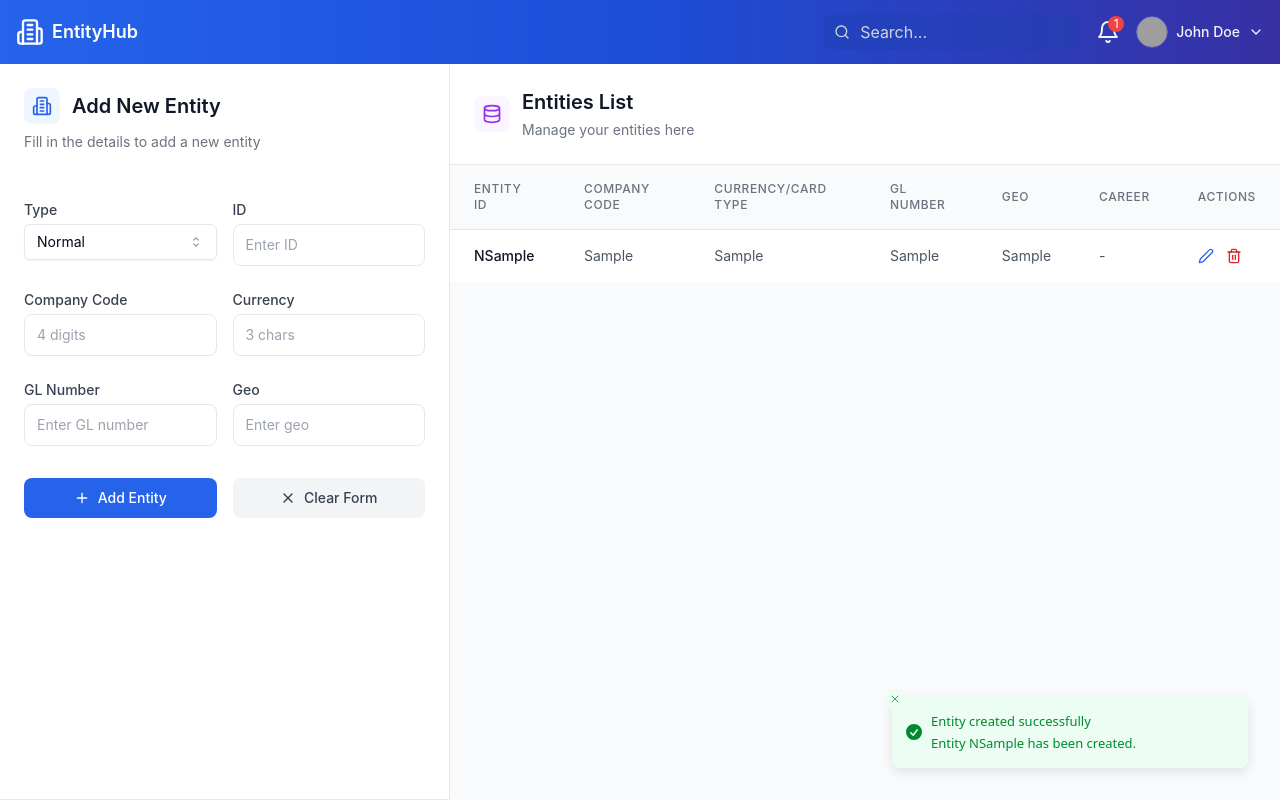
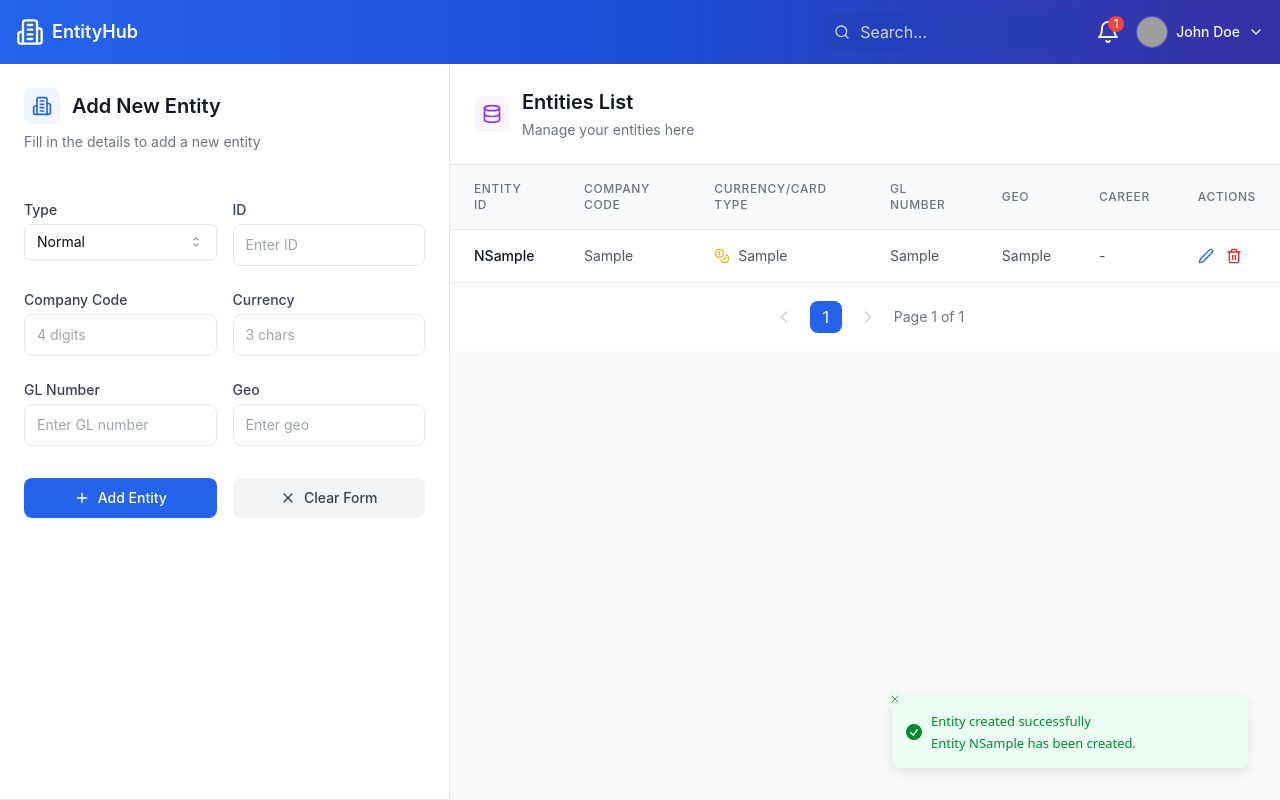
Before and after one commit to immrdg/EntityManagement, a React (Vite) app: page / in a window 1280 px wide. Both pictures are taken after typing "Sample", "Sample", "Sample", "Sample", "Sample" into the empty fields and a click on the button "Add Entity". Built offline with nearby package versions, Linux system fonts and the light colour scheme; grey boxes are pictures that could not be loaded.

Commit message:
Pagination Implementation

```diff
--- a/src/components/EntityForm.tsx
+++ b/src/components/EntityForm.tsx
@@ -14,10 +14,25 @@ import { useEntity } from '@/context/EntityContext';
 export function EntityForm() {
   const { editingId, formData: initialData, handleSubmit: onSubmit, handleClear: onClear } = useEntity();
   const [formData, setFormData] = useState<FormData>(initialData);
+  const [hasChanges, setHasChanges] = useState(false);
 
   useEffect(() => {
     setFormData(initialData);
+    setHasChanges(false);
   }, [initialData]);
+
+  useEffect(() => {
+    if (editingId) {
+      const hasFormChanges = Object.entries(formData).some(([key, value]) => {
+        // Skip empty string comparison for optional fields if they're undefined in initial data
+        if (value === '' && initialData[key as keyof FormData] === undefined) {
+          return false;
+        }
+        return value !== initialData[key as keyof FormData];
+      });
+      setHasChanges(hasFormChanges);
+    }
+  }, [formData, initialData, editingId]);
 
   const handleInputChange = (e: React.ChangeEvent<HTMLInputElement>) => {
     const { name, value } = e.target;
@@ -148,7 +163,14 @@ export function EntityForm() {
         <div className="flex gap-4 pt-2">
           <button
             type="submit"
-            className="flex-1 bg-blue-600 text-white px-4 py-2.5 rounded-lg hover:bg-blue-700 transition-colors flex items-center justify-center gap-2 text-sm font-medium"
+            className={`flex-1 px-4 py-2.5 rounded-lg transition-colors flex items-center justify-center gap-2 text-sm font-medium ${
+              editingId
+                ? hasChanges
+                  ? 'bg-blue-600 hover:bg-blue-700 text-white'
+                  : 'bg-gray-100 text-gray-400 cursor-not-allowed'
+                : 'bg-blue-600 hover:bg-blue-700 text-white'
+            }`}
+            disabled={editingId && !hasChanges}
           >
             {editingId ? (
               <>
--- a/src/components/EntityList.tsx
+++ b/src/components/EntityList.tsx
@@ -1,10 +1,19 @@
+import { useState } from 'react';
 import { Database } from 'lucide-react';
 import { useEntity } from '@/context/EntityContext';
 import { EmptyState } from './EmptyState';
 import { EntityTable } from './EntityTable';
+import { Pagination } from './Pagination';
 
 export function EntityList() {
   const { entities, handleEdit, handleDelete } = useEntity();
+  const [currentPage, setCurrentPage] = useState(1);
+  const itemsPerPage = 10;
+
+  const totalPages = Math.ceil(entities.length / itemsPerPage);
+  const startIndex = (currentPage - 1) * itemsPerPage;
+  const endIndex = startIndex + itemsPerPage;
+  const currentEntities = entities.slice(startIndex, endIndex);
 
   return (
     <div className="overflow-hidden flex flex-col">
@@ -24,7 +33,20 @@ export function EntityList() {
         {entities.length === 0 ? (
           <EmptyState />
         ) : (
-          <EntityTable entities={entities} onEdit={handleEdit} onDelete={handleDelete} />
+          <>
+            <EntityTable
+              entities={currentEntities}
+              onEdit={handleEdit}
+              onDelete={handleDelete}
+            />
+            <div className="p-4 border-t border-gray-200 bg-white">
+              <Pagination
+                currentPage={currentPage}
+                totalPages={totalPages}
+                onPageChange={setCurrentPage}
+              />
+            </div>
+          </>
         )}
       </div>
     </div>
--- a/src/components/EntityTable.tsx
+++ b/src/components/EntityTable.tsx
@@ -1,4 +1,4 @@
-import { Edit2, Trash2 } from 'lucide-react';
+import { Edit2, Trash2, Coins, CreditCard } from 'lucide-react';
 import { Entity } from '@/types';
 
 interface EntityTableProps {
@@ -28,7 +28,14 @@ export function EntityTable({ entities, onEdit, onDelete }: EntityTableProps) {
               <td className="px-6 py-4 text-sm text-gray-900 font-medium">{entity.entityId}</td>
               <td className="px-6 py-4 text-sm text-gray-600">{entity.companyCode}</td>
               <td className="px-6 py-4 text-sm text-gray-600">
-                {entity.type === 'N' ? entity.currency : entity.cardType}
+                <div className="flex items-center gap-2">
+                  {entity.type === 'N' ? (
+                    <Coins className="w-4 h-4 text-yellow-500" />
+                  ) : (
+                    <CreditCard className="w-4 h-4 text-blue-500" />
+                  )}
+                  {entity.type === 'N' ? entity.currency : entity.cardType}
+                </div>
               </td>
               <td className="px-6 py-4 text-sm text-gray-600">{entity.glNumber}</td>
               <td className="px-6 py-4 text-sm text-gray-600">{entity.geo}</td>
--- /dev/null
+++ b/src/components/Pagination.tsx
@@ -0,0 +1,90 @@
+import { ChevronLeft, ChevronRight } from 'lucide-react';
+
+interface PaginationProps {
+  currentPage: number;
+  totalPages: number;
+  onPageChange: (page: number) => void;
+}
+
+export function Pagination({ currentPage, totalPages, onPageChange }: PaginationProps) {
+  const pages = Array.from({ length: totalPages }, (_, i) => i + 1);
+
+  const handlePrevious = () => {
+    if (currentPage > 1) {
+      onPageChange(currentPage - 1);
+    }
+  };
+
+  const handleNext = () => {
+    if (currentPage < totalPages) {
+      onPageChange(currentPage + 1);
+    }
+  };
+
+  // Show at most 5 page numbers, with ellipsis if needed
+  let pageNumbers = pages;
+  if (totalPages > 7) {
+    if (currentPage <= 3) {
+      pageNumbers = [...pages.slice(0, 5), -1, totalPages];
+    } else if (currentPage >= totalPages - 2) {
+      pageNumbers = [1, -1, ...pages.slice(totalPages - 4)];
+    } else {
+      pageNumbers = [1, -1, currentPage - 1, currentPage, currentPage + 1, -1, totalPages];
+    }
+  }
+
+  return (
+    <div className="flex flex-col items-center gap-2 sm:flex-row sm:justify-center">
+      <div className="flex items-center gap-2">
+        <button
+          onClick={handlePrevious}
+          disabled={currentPage === 1}
+          className={`p-2 rounded-lg transition-colors ${
+            currentPage === 1
+              ? 'text-gray-300 cursor-not-allowed'
+              : 'text-gray-500 hover:bg-gray-100'
+          }`}
+          aria-label="Previous page"
+        >
+          <ChevronLeft className="w-5 h-5" />
+        </button>
+
+        <div className="flex gap-1">
+          {pageNumbers.map((pageNum, index) => (
+            pageNum === -1 ? (
+              <span key={`ellipsis-${index}`} className="px-3 py-1">...</span>
+            ) : (
+              <button
+                key={pageNum}
+                onClick={() => onPageChange(pageNum)}
+                className={`min-w-[32px] h-8 px-3 rounded-lg transition-colors ${
+                  currentPage === pageNum
+                    ? 'bg-blue-600 text-white'
+                    : 'text-gray-600 hover:bg-gray-100'
+                }`}
+              >
+                {pageNum}
+              </button>
+            )
+          ))}
+        </div>
+
+        <button
+          onClick={handleNext}
+          disabled={currentPage === totalPages}
+          className={`p-2 rounded-lg transition-colors ${
+            currentPage === totalPages
+              ? 'text-gray-300 cursor-not-allowed'
+              : 'text-gray-500 hover:bg-gray-100'
+          }`}
+          aria-label="Next page"
+        >
+          <ChevronRight className="w-5 h-5" />
+        </button>
+      </div>
+      <div className="text-sm text-gray-500">
+        Page {currentPage} of {totalPages}
+      </div>
+    </div>
+  );
+}
--- a/src/context/EntityContext.tsx
+++ b/src/context/EntityContext.tsx
@@ -1,4 +1,4 @@
-import { createContext, useContext, useState, ReactNode } from 'react';
+import { createContext, useContext, useState, ReactNode, useEffect } from 'react';
 import { toast } from 'sonner';
 import { Entity, FormData } from '@/types';
 import { useNotifications } from './NotificationContext';
@@ -24,13 +24,23 @@ const initialFormData: FormData = {
   cardType: ''
 };
 
+const STORAGE_KEY = 'entityhub_entities';
+
 const EntityContext = createContext<EntityContextType | undefined>(undefined);
 
 export function EntityProvider({ children }: { children: ReactNode }) {
-  const [entities, setEntities] = useState<Entity[]>([]);
+  const [entities, setEntities] = useState<Entity[]>(() => {
+    const savedEntities = localStorage.getItem(STORAGE_KEY);
+    return savedEntities ? JSON.parse(savedEntities) : [];
+  });
   const [editingId, setEditingId] = useState<string | null>(null);
   const [formData, setFormData] = useState<FormData>(initialFormData);
   const { addNotification } = useNotifications();
+
+  // Persist entities to localStorage whenever they change
+  useEffect(() => {
+    localStorage.setItem(STORAGE_KEY, JSON.stringify(entities));
+  }, [entities]);
 
   const handleSubmit = (data: FormData) => {
     const entityId = `${data.type}${data.id}`;
```
